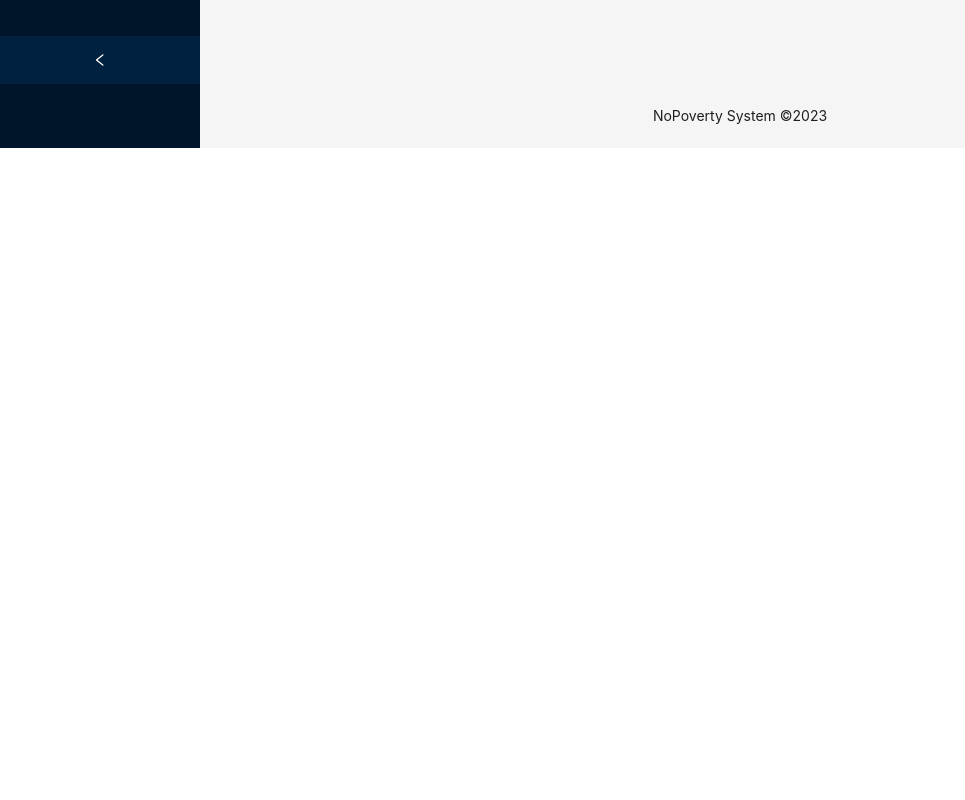
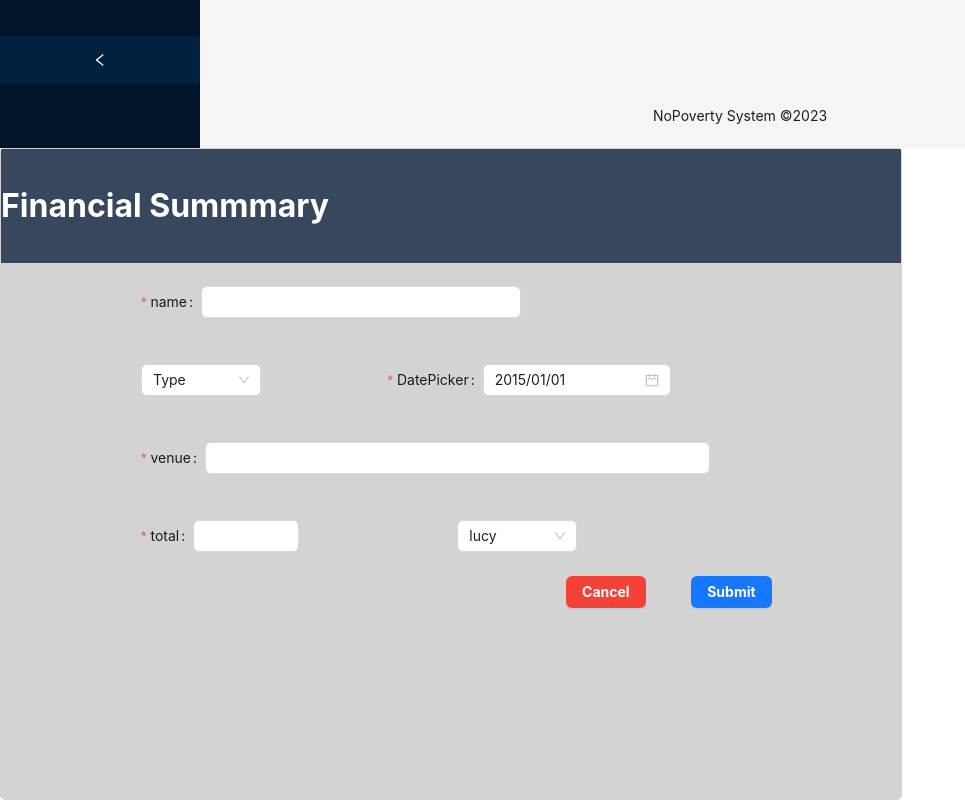
Before and after one commit to Sahan-Sandeepa/No_Poverty, a React (Create React App) app in the folder frontend/: page /addfinancial in a window 1280 px wide. Shown: the part 716-1516 px from the top of the page, without its empty margins (0-965 px from the left). Before the commit the page ends 864 px from the top, so only its background shows below. Built offline with nearby package versions, Linux system fonts and the light colour scheme.

Commit message:
fix create

```diff
--- a/frontend/package.json
+++ b/frontend/package.json
@@ -11,6 +11,7 @@
     "axios": "^1.3.4",
     "bootstrap": "^5.3.0-alpha1",
     "react": "^18.2.0",
+    "react-bootstrap": "^2.7.2",
     "react-clear-cache": "^1.4.14",
     "react-dom": "^18.2.0",
     "react-router-dom": "^6.8.2",
--- a/frontend/src/App.js
+++ b/frontend/src/App.js
@@ -3,11 +3,23 @@ import { BrowserRouter, Routes, Route } from 'react-router-dom';
 import Header from './components/header';
 import Header_bar from './components/header_bar';
 import AddFinancial from './components/financial/AddFinancial';
+import Financial from './components/financial/financial';
 
 function App() {
   return (
     <div>
+      <BrowserRouter>
       <Header />
+      <Routes>
+      <Route path='/financial'
+      element={<Financial/>}
+      />
+      <Route path='/addfinancial'
+      element={<AddFinancial/>}
+      />
+      </Routes>
+
+      </BrowserRouter>
     </div>
   );
 }
--- a/frontend/src/components/financial/AddFinancial.js
+++ b/frontend/src/components/financial/AddFinancial.js
@@ -1,4 +1,4 @@
-import React from 'react'
+import React, { useEffect } from 'react'
 import {
     AutoComplete,
     Button,
@@ -12,20 +12,24 @@ import {
     Select,
     DatePicker,
     Layout,
-    message
+    message,
+    Menu, Dropdown, Icon,
 } from 'antd';
 import { useState } from 'react';
 import Form_header from '../common/Form_header';
 import CustomRow from '../common/Form_header';
 import WrapperCard from '../common/Wrapper_card';
 import WrapperContainer from '../common/Wrapper_container';
-import axios from "axios";
-import {} from "react-router-dom";
-
+import axios, { Axios } from 'axios';
+import { } from "react-router-dom";
+import dayjs from 'dayjs';
+import customParseFormat from 'dayjs/plugin/customParseFormat';
+dayjs.extend(customParseFormat);
+const { RangePicker } = DatePicker;
 
 const { Option } = Select;
 const { Header, Content, Footer } = Layout;
-
+const url = "http://localhost/4000/financial/";
 
 const config = {
     rules: [
@@ -36,34 +40,64 @@ const config = {
         },
     ],
 };
+const dateFormat = 'YYYY/MM/DD';
+const customFormat = (value) => `custom format: ${value.format(dateFormat)}`;
+function handleButtonClick(e) {
+    message.info('Click on left button.');
+    console.log('click left button', e);
+}
 
-const AddFinancial = () => {
+function handleMenuClick(e) {
+    message.info('Click on menu item.');
+    console.log('click', e);
+}
+
+
+const AddFinancial = props => {
     const [size, setSize] = useState('large'); // default is 'middle'
+    const [finid, setfinid] = useState("");
     const [name, setName] = useState("");
     const [type, setType] = useState("");
-    const [date, setDate] = useState("");
+    const [date, setDate] = useState('');
     const [venue, setVenue] = useState("");
     const [total, setTotal] = useState("");
     const [status, setStatus] = useState("");
 
+
+    const onChange = (date, dateString) => {
+        console.log(date, dateString);
+        setDate(dateString)
+    };
+    const onStatus = (value) => {
+        console.log(`selected ${value}`);
+        setStatus(value)
+    };
+    const onType = (value) => {
+        console.log(`selected ${value}`);
+        setType(value)
+    };
     function sendData(e) {
         e.preventDefault();
 
         const financialSchema = {
-            name, type, date, venue, total, status,
+            name,
+            type,
+            date,
+            venue,
+            total,
+            status
         };
 
-        axios
-            .post("http://localhost/4000/financial/", financialSchema)
-            .then(() => {
-                message("inserted!", "Data Inserted!", "success");
-                window.location.reload(false);
+        axios.post("http://localhost:4000/financial/create", financialSchema)
+
+            .then(value => {
+                console.log(value);
             })
             .catch((err) => {
-                alert(err);
-            });
+                console.log(`Error: ${err?.response?.data}`);
+            })
+        //   .catch((err)=> console.log(err));
     }
-
 
     return (
         <>
@@ -76,7 +110,7 @@ const AddFinancial = () => {
                     </CustomRow>
                 </WrapperCard>
                 <Form
-                    onSubmit={sendData}
+
                     style={{ padding: 1, paddingLeft: 140 }}
                 >
                     <br></br>
@@ -84,7 +118,7 @@ const AddFinancial = () => {
                     <Col span={12}>
                         <Form.Item
                             name="name"
-                            label="Program_name"
+                            label="name"
                             rules={[
                                 {
                                     required: true,
@@ -106,45 +140,62 @@ const AddFinancial = () => {
                     <Row>
 
                     <Form.Item
-                            name="Type"
-                            label="Type"
+                        >
+                            <Select
+                                defaultValue="Type"
+                                style={{
+                                    width: 120,
+                                }}
+                                onChange={onType}
+                                options={[
+                                    {
+                                        value: 'Donation',
+                                        label: 'Donation',
+                                    },
+                                    {
+                                        value: 'Event',
+                                        label: 'Event',
+                                    },
+
+
+                                ]}
+                            />
+                        </Form.Item>
+                        <Col span={4} />
+                        {/* <Form.Item
+                            name="date"
+                            label="date"
                             rules={[
                                 {
                                     required: true,
                                     message: 'Please select Type!',
                                 },
                             ]}
-
-                            onChange={(val) => {
-                                    setType(val.target.value);
-
-
-                            }}
-
                         >
-                            <Select placeholder="select your type">
-                                <Option value="male">Donation</Option>
-                                <Option value="female">Events</Option>
-                            </Select>
-
-                        </Form.Item>
-                        <Col span={4} />
-
-                        {/* <Form.Item name="date-picker" label="DatePicker" {...config}>
-                            <DatePicker
+                            <Input
                                 onChange={(val) => {
                                     setDate(val.target.value);
 
+                                }}
+                            />
 
-                                }} />
                         </Form.Item> */}
+
+                        <Form.Item name="date-picker" label="DatePicker" {...config}>
+
+                            <DatePicker defaultValue={dayjs('2015/01/01', dateFormat)} format={dateFormat}
+                                onChange={onChange}
+
+                            />
+
+                        </Form.Item>
                     </Row>
                     <br></br>
 
                     <Col span={18}>
                         <Form.Item
-                            name="Enter the venue"
-                            label="Venue"
+                            name="venue"
+                            label="venue"
 
                             rules={[
                                 {
@@ -166,8 +217,8 @@ const AddFinancial = () => {
                         <Col span={5} >
 
                             <Form.Item
-                                name="Total"
-                                label="Total"
+                                name="total"
+                                label="total"
 
                                 rules={[
                                     {
@@ -188,25 +239,24 @@ const AddFinancial = () => {
                         <Col span={5} />
 
                         <Form.Item
-                            name="Status"
-                            label="Status"
-                            rules={[
+                        >
+                            <Select
+                                defaultValue="lucy"
+                                style={{
+                                    width: 120,
+                                }}
+                                onChange={onStatus}
+                                options={[
                                     {
-                                    required: true,
-                                    message: 'Please select Status!',
+                                        value: 'Completed',
+                                        label: 'Completed',
+                                    },
+                                    {
+                                        value: 'INCompleted',
+                                        label: 'INCompleted',
                                     },
                                 ]}
-
-                            onChange={(val) => {
-                                    setStatus(val.target.value);
-
-
-                            }}
-                        >
-                            <Select placeholder="select your Status">
-                                <Option value="male">Completed</Option>
-                                <Option value="female">inCompleted</Option>
-                            </Select>
+                            />
                         </Form.Item>
                         {/* </Col> */}
                     </Row>
@@ -223,7 +273,7 @@ const AddFinancial = () => {
                         <Col span={1} />
                         <Form.Item label=" " colon={false}>
                             <Button type="primary" htmlType="submit"
-                                style={{ fontWeight: "bold" }} >
+                                style={{ fontWeight: "bold" }} onClick={sendData}>
                                 Submit
                             </Button>
                         </Form.Item>
```
Also changed, not shown: frontend/src/components/financial/financial.js (+7 -36 lines), 1 other file (tests, documents, lock files or other folders). Lines whose indentation alone changed are shown as unchanged.
